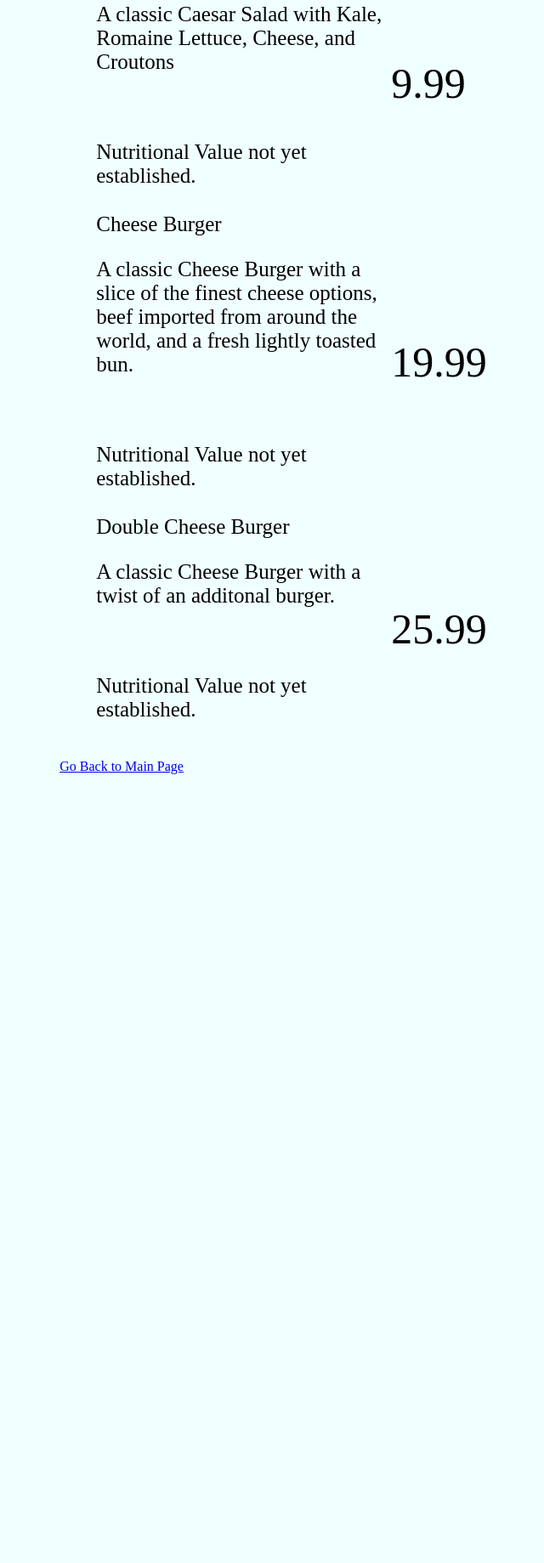
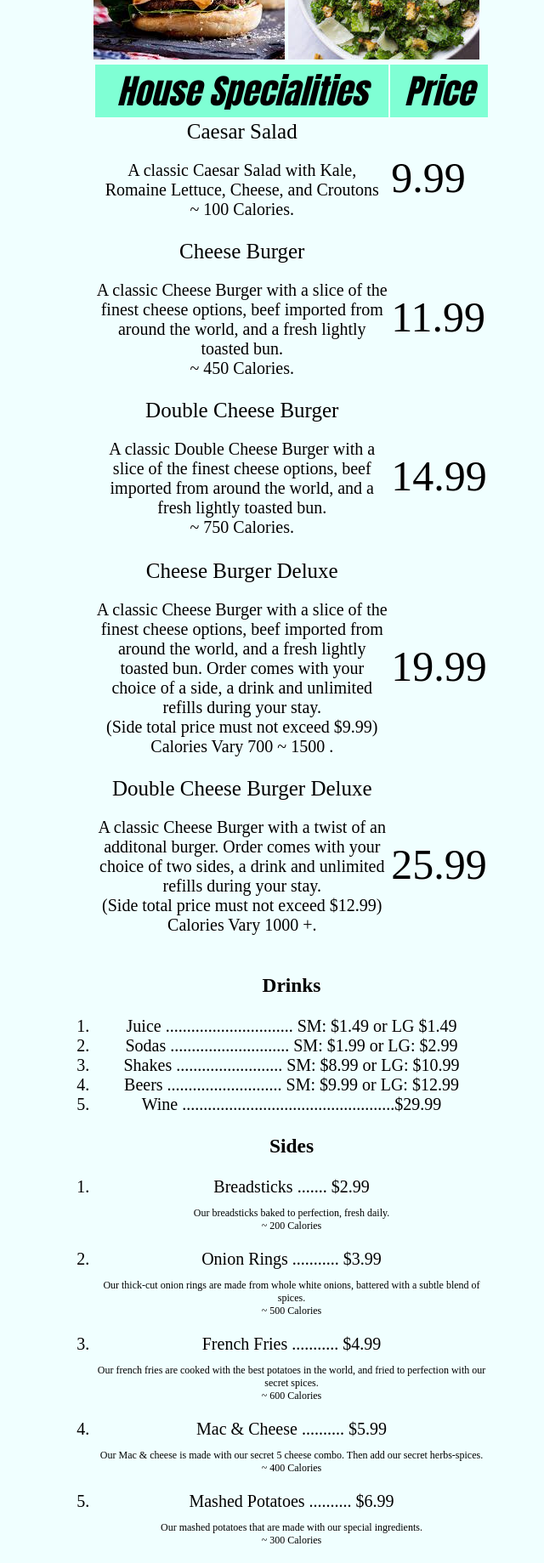
Before and after one commit to edwins25/restaurants, a plain HTML site: page menu.html in a window 1280 px wide. Shown: the part 961-2800 px from the top of the page at 85% size, without its empty margins (317-957 px from the left). Before the commit the page ends 1880 px from the top, so only its background shows below. Drawn offline with Linux system fonts and the light colour scheme.

Commit message:
incase I lose my work somehow.

```diff
--- a/foodstyle.css
+++ b/foodstyle.css
@@ -12,13 +12,18 @@ h2{
   font-size: 80px;
   color: Aquamarine ;
   font-family: Impact;
-  text-shadow: 10px 10px 5px Black;
+  text-shadow: 5px 2px 5px Black;
 }
-h4{
-  font-size: 15px;
+h3{
+  text-align: center;
 }
-h6{
-  font-size: 12px;
+ol{
+  text-align: center;
+  font-family: Brush Script MT;
+  font-size: 20px;
+}
+.desc{
+  font-size: 20px;
 }
 td{
   font-family: Brush Script MT;
@@ -40,6 +45,13 @@ td{
 .price{
   font-size: 50px;
 }
-.link{
+.spaced{
   text-align: center;
 }
+.under{
+  font-size: 12px;
+}
+.about{
+  font-size: 50px;
+  font-family: Brush Script MT;
+}
--- a/menu.html
+++ b/menu.html
@@ -3,61 +3,122 @@
   <head>
     <meta charset="utf-8">
     <title>
-      Edwin's Restuarant
+      Edwin's Restuarant Menu Page
     </title>
     <link rel="stylesheet"
      href="foodstyle.css">
   </head>
   <body>
     <div class="centered">
+      <img src="images/main.jpg">
+  <hr>
       <h1>
         Edwin's Restaruant
       </h1>
       <h2>
         ~The Menu~
       </h2>
+      <menu>
         <img src="images/burger.jpg">
         <img src="images/salad.jpg">
-      <menu>
         <table>
       <tr>
-          <td class='main'>Meals</td>
+          <td class='main'>House Specialities</td>
           <td class='main'>Price</td>
       </tr>
-      <tr>
-          <td class="spaced"> French Fries
-            <br> <p class="desc"> Cooked with the best potatoes in the world, and fried to perfection. </p>
-            <br> <p class="nv"> Nutritional Value not yet established.
-            </p></td>
-          <td class="price">5.99</td>
-      </tr>
-      <tr>
           <td class="spaced"> Caesar Salad
-          <br> <p class="desc">A classic Caesar Salad with Kale, Romaine Lettuce, Cheese, and Croutons</p>
-          <br> <p class="nv"> Nutritional Value not yet established.
+          <br> <p class="desc">A classic Caesar Salad with Kale, Romaine Lettuce, Cheese, and Croutons
+          <br> ~ 100 Calories.
           </p></td>
           <td class="price">9.99</td>
       </tr>
       <tr>
           <td class="spaced"> Cheese Burger
-            <br> <p class="desc"> A classic Cheese Burger with a slice of the finest cheese options, beef imported from around the world, and a fresh lightly toasted bun. </p>
-            <br> <p class="nv"> Nutritional Value not yet established.
+            <br> <p class="desc"> A classic Cheese Burger with a slice of the finest cheese options, beef imported from around the world, and a fresh lightly toasted bun.
+            <br> ~ 450 Calories.
+            </p></td>
+          <td class="price">11.99</td>
+      </tr>
+      <tr>
+          <td class="spaced"> Double Cheese Burger
+            <br> <p class="desc"> A classic Double Cheese Burger with a slice of the finest cheese options, beef imported from around the world, and a fresh lightly toasted bun.
+            <br> ~ 750 Calories.
+            </p></td>
+          <td class="price">14.99</td>
+      <tr>
+      <tr>
+          <td class="spaced"> Cheese Burger Deluxe
+            <br> <p class="desc"> A classic Cheese Burger with a slice of the finest cheese options, beef imported from around the world, and a fresh lightly toasted bun. Order comes with your choice of a side, a drink and unlimited refills during your stay.
+              <br>(Side total price must not exceed $9.99)
+            <br>  Calories Vary 700 ~ 1500 .
             </p></td>
           <td class="price">19.99</td>
       </tr>
       <tr>
-          <td class="spaced"> Double Cheese Burger
-            <br> <p class="desc"> A classic Cheese Burger with a twist of an additonal burger. </p>
-            <br> <p class="nv"> Nutritional Value not yet established.
+          <td class="spaced"> Double Cheese Burger Deluxe
+            <br> <p class="desc"> A classic Cheese Burger with a twist of an additonal burger. Order comes with your choice of two sides, a drink and unlimited refills during your stay.
+              <br>(Side total price must not exceed $12.99)
+            <br> Calories Vary 1000 +.
             </p></td>
           <td class="price">25.99</td>
-      </tr>
   </table>
       </menu>
+      <ol>
+        <h3>
+          Drinks
+        </h3>
+        <li>Juice .............................. SM: $1.49 or LG $1.49</li>
+        <li>Sodas ............................ SM: $1.99 or LG: $2.99</li>
+        <li>Shakes ......................... SM: $8.99 or LG: $10.99</li>
+        <li>Beers ........................... SM: $9.99 or LG: $12.99</li>
+        <li>Wine ..................................................$29.99</li>
+      </ol>
+      <ol>
+      <h3>
+        Sides
+      </h3>
+      <li>Breadsticks ....... $2.99
+        <br>
+        <p class="under"> Our breadsticks baked to perfection, fresh daily.
+          <br> ~ 200 Calories
+          <p>
+    </li>
+      <li>Onion Rings ........... $3.99
+        <p class="under">Our thick-cut onion rings are made from whole white onions, battered with a subtle blend of spices.
+        <br> ~ 500 Calories
+          <p>
+      </li>
+      <li>French Fries ........... $4.99
+        <br>
+        <p class="under"> Our french fries are cooked with the best potatoes in the world, and fried to perfection with our secret spices.
+          <br> ~ 600 Calories
+          <p>
+      </li>
+      <li>Mac & Cheese .......... $5.99
+        <br>
+        <p class="under"> Our Mac & cheese is made with our secret 5 cheese combo. Then add our secret herbs-spices.
+          <br>  ~ 400 Calories
+          <p></li>
+            <li>Mashed Potatoes .......... $6.99
+              <br>
+              <p class="under">Our mashed potatoes that are made with our special ingredients.
+                <br>  ~ 300 Calories
+                <p></li>
+                  <li>Mozeralla Sticks(5) ....... $7.99
+                    <br>
+                    <p class="under">Our mozzarella cheese sticks are coated with our special herbs breading.
+                      <br>  ~ 750 Calories
+                      <p>
+                  </li>
+                    <li>Chicken Nuggets ....... $8.99
+                      <br>
+                      <p class="under">Our nuggets pieces of tender all breast meat chicken, seasoned to perfection with our special herbs&spices breading.
+                        <br>  ~ 900 Calories
+                        <p></li>
+                  </ol>
       <a href="index.html">
         Go Back to Main Page
       </a>
     </div>
-
   </body>
 </html>
```
Also changed, not shown: index.html (+16 -2 lines), images/main.jpg (added).
